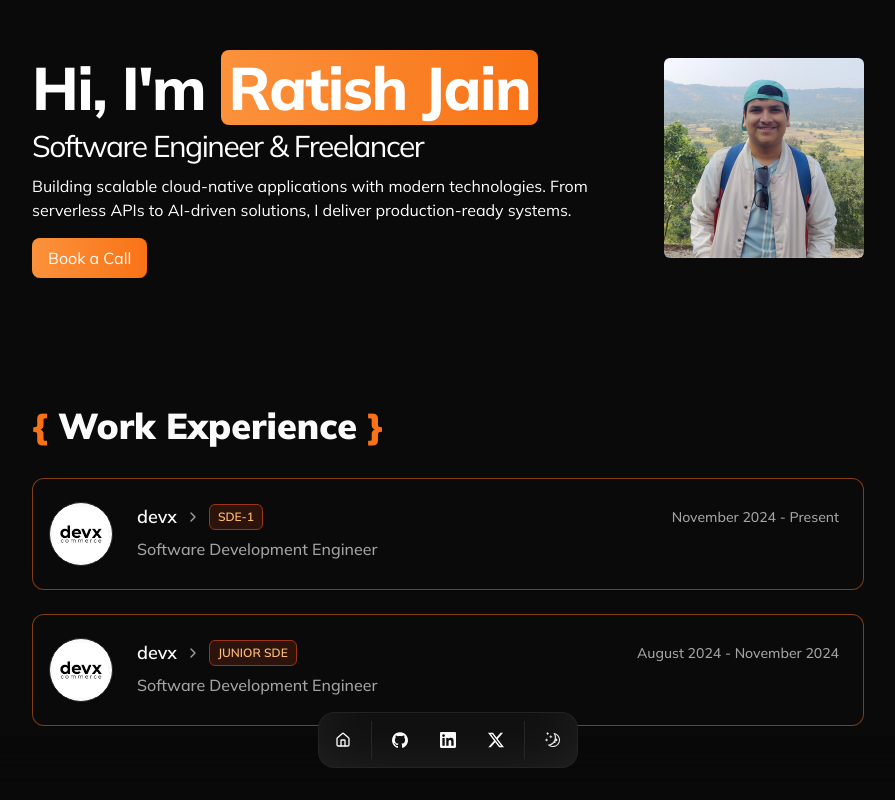
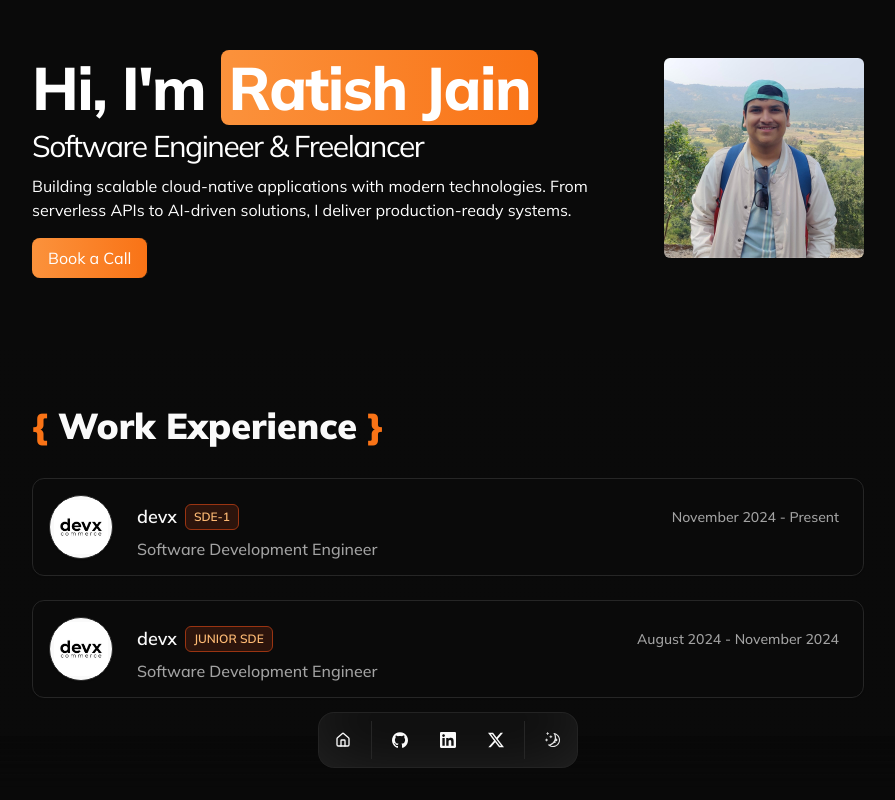
Before and after one commit to ratishjain12/ratishjain-portfolio, a Next.js app: page / in a window 1280 px wide. Shown: the top 800 px of the page, without its empty margins (192-1087 px from the left). Built offline with nearby package versions, Linux system fonts and the light colour scheme.

Commit message:
fix: hydration issues and some ui elements

```diff
--- a/src/components/CertificationsSection/index.tsx
+++ b/src/components/CertificationsSection/index.tsx
@@ -1,6 +1,6 @@
 import { DATA } from "@/data/resume";
 import BlurFade from "../ui/blur-fade";
-import { ResumeCard } from "../resume-card";
+import { ResumeCard } from "../ResumeCard";
 
 const BLUR_FADE_DELAY = 0.04;
 
--- a/src/components/ExperienceSection/index.tsx
+++ b/src/components/ExperienceSection/index.tsx
@@ -1,10 +1,10 @@
 import { DATA } from "@/data/resume";
 import BlurFade from "../ui/blur-fade";
-import { ResumeCard } from "../resume-card";
+import { ResumeCard } from "../ResumeCard";
 
 const BLUR_FADE_DELAY = 0.04;
 
-const ExperienceSection = () => {
+export default function ExperienceSection() {
   return (
     <section className="w-full py-8 md:py-12 lg:py-16 bg-gradient-to-br from-orange-50/30 via-background to-orange-50/20 dark:from-background dark:via-background dark:to-background">
       <div className="container mx-auto px-4 sm:px-6 lg:px-8 max-w-4xl">
@@ -30,7 +30,6 @@ const ExperienceSection = () => {
                 href={work.href}
                 badges={work.badges}
                 period={`${work.start} - ${work.end ?? "Present"}`}
-                description={work.description}
               />
             </BlurFade>
           ))}
@@ -38,5 +37,4 @@ const ExperienceSection = () => {
       </div>
     </section>
   );
-};
-export default ExperienceSection;
+}
--- a/src/components/ParticleEffect.tsx
+++ /dev/null
@@ -1,26 +0,0 @@
-"use client";
-
-import { useEffect, useState } from "react";
-import { useTheme } from "next-themes";
-
-import Particles from "@/components/ui/particles";
-
-export function ParticleEffect() {
-  const { theme } = useTheme();
-  const [color, setColor] = useState("#ffffff");
-
-  useEffect(() => {
-    setColor(theme === "dark" ? "#ffffff" : "#000000");
-  }, [theme]);
-
-  return (
-    <Particles
-      className="absolute inset-x-0"
-      quantity={100}
-      ease={100}
-      color={color}
-      size={3}
-      refresh
-    />
-  );
-}
--- a/src/components/resume-card.tsx
+++ b/src/components/ResumeCard/index.tsx
@@ -31,12 +31,18 @@ export const ResumeCard = ({
 }: ResumeCardProps) => {
   const [isExpanded, setIsExpanded] = React.useState(false);
 
-  const handleLinkClick = (
-    e: React.MouseEvent<HTMLAnchorElement, MouseEvent>
-  ) => {
+  const handleCardClick = () => {
     if (description) {
-      e.preventDefault();
       setIsExpanded(!isExpanded);
+    } else if (href) {
+      window.open(href, "_blank", "noopener,noreferrer");
+    }
+  };
+
+  const handleTitleClick = (e: React.MouseEvent) => {
+    e.stopPropagation();
+    if (href) {
+      window.open(href, "_blank", "noopener,noreferrer");
     }
   };
 
@@ -44,9 +50,9 @@ export const ResumeCard = ({
     <Link
       href={href || "#"}
       className="block cursor-pointer transition-transform hover:scale-[1.02] duration-200"
-      onClick={handleLinkClick}
+      onClick={handleCardClick}
     >
-      <Card className="flex flex-row border border-orange-500/50 hover:border-orange-500 transition-colors duration-200 shadow-sm hover:shadow-md">
+      <Card className="flex flex-row border transition-colors duration-200 shadow-sm hover:shadow-md">
         <div className="flex items-center justify-start p-3 sm:p-4 sm:pr-0">
           <Avatar className="border size-12 sm:size-14 md:size-16 bg-muted-background dark:bg-foreground shadow-sm">
             <AvatarImage
@@ -64,9 +70,9 @@ export const ResumeCard = ({
           <CardHeader className="pb-2 sm:pb-3">
             <div className="flex flex-col sm:flex-row sm:items-center sm:justify-between gap-1 sm:gap-x-3">
               <div className="flex flex-col sm:flex-row sm:items-center gap-1 sm:gap-x-2">
-                <Link
-                  href={href || "#"}
-                  className="flex items-center gap-2 hover:opacity-80 transition-opacity"
+                <button
+                  onClick={handleTitleClick}
+                  className="flex items-center gap-2 hover:opacity-80 transition-opacity text-left"
                 >
                   <h3 className="font-semibold leading-none text-sm sm:text-base md:text-lg text-foreground">
                     {title}
@@ -79,7 +85,7 @@ export const ResumeCard = ({
                       )}
                     />
                   )}
-                </Link>
+                </button>
                 {badges && (
                   <span className="flex flex-wrap gap-1 sm:gap-2">
                     {badges.map((badge, index) => (
--- a/src/components/Services/index.tsx
+++ /dev/null
@@ -1,95 +0,0 @@
-"use client";
-import {
-  Accordion,
-  AccordionContent,
-  AccordionItem,
-  AccordionTrigger,
-} from "@/components/ui/accordion";
-
-import PulsatingButton from "../ui/pulsating-button";
-import Link from "next/link";
-
-const services = [
-  {
-    id: "1",
-    title: "CLOUD",
-    description:
-      "Cloud-native architecture and infrastructure solutions using AWS services. Building scalable, serverless applications with Lambda, API Gateway, DynamoDB, and SAM. Implementing secure, production-ready systems with containerization and microservices architecture.",
-  },
-  {
-    id: "2",
-    title: "FULLSTACK",
-    description:
-      "End-to-end web application development using modern technologies like Next.js, React, Node.js, and Python. Building scalable, responsive, and performant applications with GraphQL, Strapi CMS, and comprehensive testing frameworks.",
-  },
-  {
-    id: "3",
-    title: "AI & AUTOMATION",
-    description:
-      "Leveraging artificial intelligence and automation to streamline business processes. Custom AI solutions, chatbots, automated workflows, and AI-driven PoCs that evolve into production features. Implementing intelligent systems that drive efficiency and innovation.",
-  },
-  {
-    id: "4",
-    title: "CONSULTING",
-    description:
-      "Technical consulting and architecture guidance for startups and enterprises. Code reviews, performance optimization, security audits, and technology stack recommendations. Helping teams scale their development processes and adopt best practices.",
-  },
-  {
-    id: "5",
-    title: "NO-CODE WEBSITES",
-    description:
-      "Rapid website development using no-code and low-code platforms. Building professional websites, landing pages, and web applications without traditional coding. Fast deployment and easy maintenance for businesses looking to establish their online presence quickly.",
-  },
-];
-
-export default function ServicesSection() {
-  return (
-    <section className="bg-background">
-      <div className="mx-auto py-8 md:py-12 lg:py-16">
-        <h1 className="container-main text-xl text-center sm:text-4xl md:text-5xl font-black mb-10 text-foreground">
-          <span className="text-orange-500">{`{ `}</span>
-          CRAFT YOUR DIGITAL EDGE
-          <span className="text-orange-500">{` }`}</span>
-        </h1>
-
-        <Accordion type="single" collapsible className="w-full">
-          {services.map((service) => (
-            <AccordionItem
-              key={service.id}
-              value={service.id}
-              className="group border-none"
-            >
-              <AccordionTrigger className="flex items-center gap-4 p-6 md:p-8 bg-gradient-to-r from-orange-400 to-orange-500 hover:no-underline hover:brightness-110 transition-all data-[state=open]:bg-orange-600">
-                <div className="flex gap-3">
-                  <span className="text-2xl md:text-4xl font-black opacity-50 shrink-0">
-                    {service.id}.
-                  </span>
-                  <span className="text-2xl md:text-4xl text-white font-black tracking-tight text-left">
-                    {service.title}
-                  </span>
-                </div>
-              </AccordionTrigger>
-              <AccordionContent className="bg-orange-50 dark:bg-orange-500/10 px-6 md:px-8 py-6 text-base md:text-lg text-foreground">
-                <div className="pl-10 space-y-4">
-                  <p className="text-muted-foreground">{service.description}</p>
-                  <Link
-                    href="https://calendly.com/ratishjain6/30min"
-                    target="_blank"
-                    rel="noopener noreferrer"
-                  >
-                    <PulsatingButton
-                      color="bg-gradient-to-rfrom-orange-400 to-orange-500"
-                      className="text-white mt-4"
-                    >
-                      Book a Call
-                    </PulsatingButton>
-                  </Link>
-                </div>
-              </AccordionContent>
-            </AccordionItem>
-          ))}
-        </Accordion>
-      </div>
-    </section>
-  );
-}
--- a/src/components/SkillsSection/index.tsx
+++ /dev/null
@@ -1,33 +0,0 @@
-import { Badge } from "../ui/badge";
-import BlurFade from "../ui/blur-fade";
-import { DATA } from "@/data/resume";
-
-const BLUR_FADE_DELAY = 0.04;
-const SkillsSection = () => {
-  return (
-    <div className="container-main my-6">
-      <div className="flex min-h-0 flex-col gap-y-3">
-        <BlurFade delay={BLUR_FADE_DELAY * 9}>
-          <h1 className=" text-2xl md:text-4xl  font-black mb-4">
-            <span className="text-orange-500">{`{ `}</span>
-            Skills
-            <span className="text-orange-500">{` }`}</span>
-          </h1>
-        </BlurFade>
-        <div className="flex flex-wrap gap-1">
-          {DATA.skills.map((skill, id) => (
-            <BlurFade key={skill} delay={BLUR_FADE_DELAY * 10 + id * 0.05}>
-              <Badge
-                key={skill}
-                className="bg-orange-500  hover:none cursor-default text-sm sm:text-md md:text-lg dark:text-white"
-              >
-                {skill}
-              </Badge>
-            </BlurFade>
-          ))}
-        </div>
-      </div>
-    </div>
-  );
-};
-export default SkillsSection;
--- a/src/components/mode-toggle.tsx
+++ b/src/components/mode-toggle.tsx
@@ -3,20 +3,28 @@
 import { Button } from "@/components/ui/button";
 import { MoonIcon, SunIcon } from "@radix-ui/react-icons";
 import { useTheme } from "next-themes";
+import React from "react";
 
-export function ModeToggle() {
+export const ModeToggle = React.forwardRef<
+  HTMLButtonElement,
+  React.ComponentPropsWithoutRef<typeof Button>
+>(({ ...props }, ref) => {
   const { theme, setTheme } = useTheme();
 
   return (
     <Button
+      ref={ref}
       variant="ghost"
       type="button"
       size="icon"
       className="px-2"
       onClick={() => setTheme(theme === "dark" ? "light" : "dark")}
+      {...props}
     >
       <SunIcon className="h-[1.2rem] w-[1.2rem] text-neutral-800 dark:hidden dark:text-neutral-200" />
       <MoonIcon className="hidden h-[1.2rem] w-[1.2rem] text-neutral-800 dark:block dark:text-neutral-200" />
     </Button>
   );
-}
+});
+
+ModeToggle.displayName = "ModeToggle";
```
